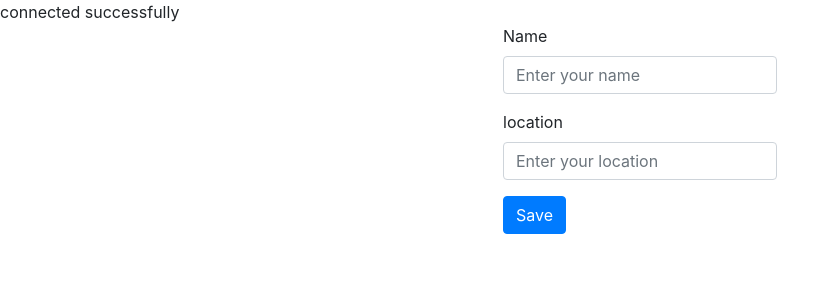
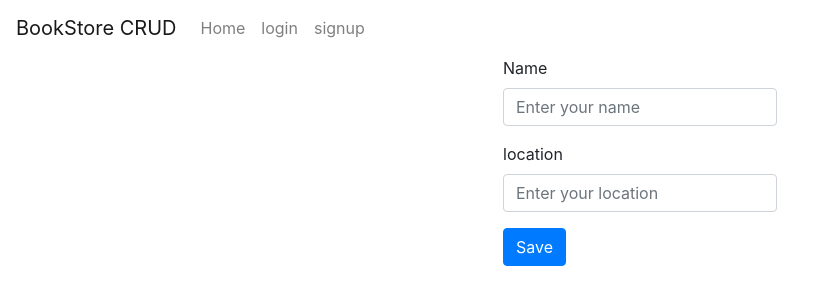
Before and after one commit to abdullah-aladham/bookstore-CRUD, a PHP site: page / in a window 1280 px wide. Shown: the top 305 px of the page, without its empty margins (0-839 px from the left). Run offline with PHP 8.4, Linux system fonts and the light colour scheme.

Commit message:
some work

```diff
--- a/bookstore/index.php
+++ b/bookstore/index.php
@@ -9,13 +9,38 @@
     <script src="https://stackpath.bootstrapcdn.com/bootstrap/4.3.1/js/bootstrap.min.js" integrity="sha384-JjSmVgyd0p3pXB1rRibZUAYoIIy6OrQ6VrjIEaFf/nJGzIxFDsf4x0xIM+B07jRM" crossorigin="anonymous"></script>
     <script src="https://code.jquery.com/jquery-3.3.1.slim.min.js" integrity="sha384-q8i/X+965DzO0rT7abK41JStQIAqVgRVzpbzo5smXKp4YfRvH+8abtTE1Pi6jizo" crossorigin="anonymous"></script>
     <script src="https://cdnjs.cloudflare.com/ajax/libs/popper.js/1.14.7/umd/popper.min.js" integrity="sha384-UO2eT0CpHqdSJQ6hJty5KVphtPhzWj9WO1clHTMGa3JDZwrnQq4sF86dIHNDz0W1" crossorigin="anonymous"></script>
+    <script src="https://cdn.jsdelivr.net/npm/bootstrap@5.1.1/dist/js/bootstrap.bundle.min.js" integrity="sha384-/bQdsTh/da6pkI1MST/rWKFNjaCP5gBSY4sEBT38Q/9RBh9AH40zEOg7Hlq2THRZ" crossorigin="anonymous"></script>
+    <script src="https://cdn.jsdelivr.net/npm/@popperjs/core@2.9.3/dist/umd/popper.min.js" integrity="sha384-W8fXfP3gkOKtndU4JGtKDvXbO53Wy8SZCQHczT5FMiiqmQfUpWbYdTil/SxwZgAN" crossorigin="anonymous"></script>
+<script src="https://cdn.jsdelivr.net/npm/bootstrap@5.1.1/dist/js/bootstrap.min.js" integrity="sha384-skAcpIdS7UcVUC05LJ9Dxay8AXcDYfBJqt1CJ85S/CFujBsIzCIv+l9liuYLaMQ/" crossorigin="anonymous"></script>
 
     <title>Book Store|محل بيع كتب</title>
 </head>
 
 <body>
-
-    <?php require('./services/process.php'); ?>
+<nav class="navbar navbar-light  navbar-expand-sm">
+    <a href="index.php" class="navbar-brand">BookStore CRUD</a>
+    <button class="navbar-toggler"
+    data-bs-toggle="collapse"
+    data-bs-target="#mainmenu"
+    aria-controls="toggleMobileMenu"
+    aria-expanded="false"
+    aria-label="Toggle navigation">
+        <span class="navbar-toggler-icon"></span>
+    </button>
+    <div class="collapse navbar-collapse" id="ToggleMobileMenu" >
+    <ul class="navbar-nav mr-auto" id="mainmenu">
+        <li class="nav-item">
+            <a href="./index.php" class="nav-link">Home</a>
+        </li>
+        <li class="nav-item">
+            <a href="#" class="nav-link">login</a>
+        </li>
+        <li class="nav-item">
+            <a href="#" class="nav-link">signup</a>
+        </li>
+    </ul>
+    </div>
+</nav>
     <div class="row justify-content-center">
         <form action="process.php" method="post">
 
--- a/bookstore/services/process.php
+++ b/bookstore/services/process.php
@@ -1,5 +1,5 @@
 <?php
-$server = 'localhost';
+/*$server = 'localhost';
 $username = 'root';
 $db = 'crud';
 $pw = '';
@@ -8,4 +8,4 @@ $conn = new mysqli($server, $username, $db);
 if ($conn->connect_error) {
     die('Connection failed:' . $conn->connect_error);
 }
-echo 'connected successfully';
+echo 'connected successfully';*/
```
